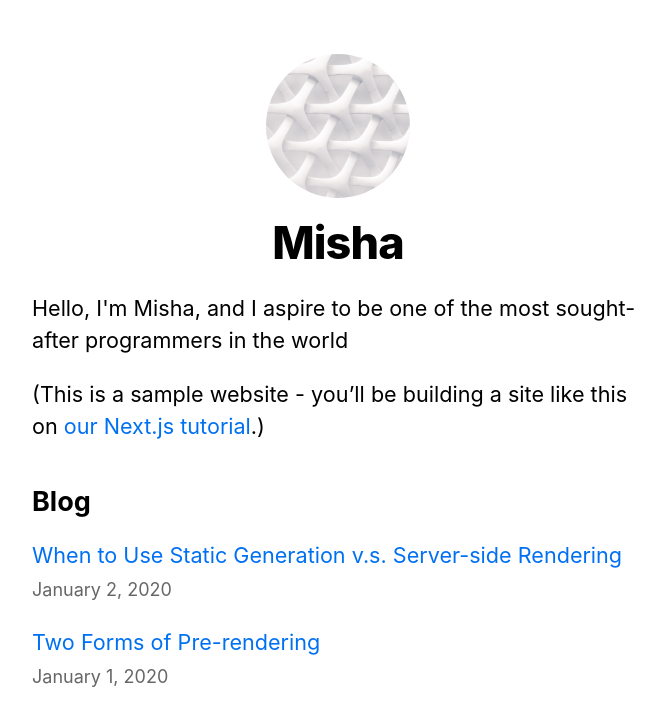
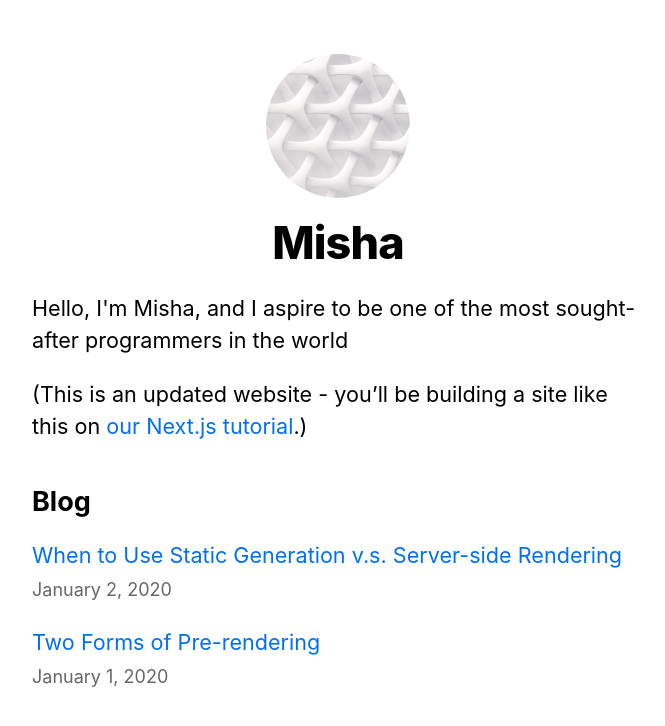
Before and after one commit to MishaKoroliovas/nextjs-blog, a Next.js app: page / in a window 1280 px wide. Shown: the top 726 px of the page, without its empty margins (302-967 px from the left). Built offline with nearby package versions, Linux system fonts and the light colour scheme.

Commit message:
test build

```diff
--- a/pages/index.js
+++ b/pages/index.js
@@ -25,7 +25,7 @@
       <section className={utilStyles.headingMd}>
         <p>Hello, I'm Misha, and I aspire to be one of the most sought-after programmers in the world</p>
         <p>
-          (This is a sample website - you’ll be building a site like this on{' '}
+          (This is an updated website - you’ll be building a site like this on{' '}
           <a href="https://nextjs.org/learn">our Next.js tutorial</a>.)
         </p>
       </section>
```
